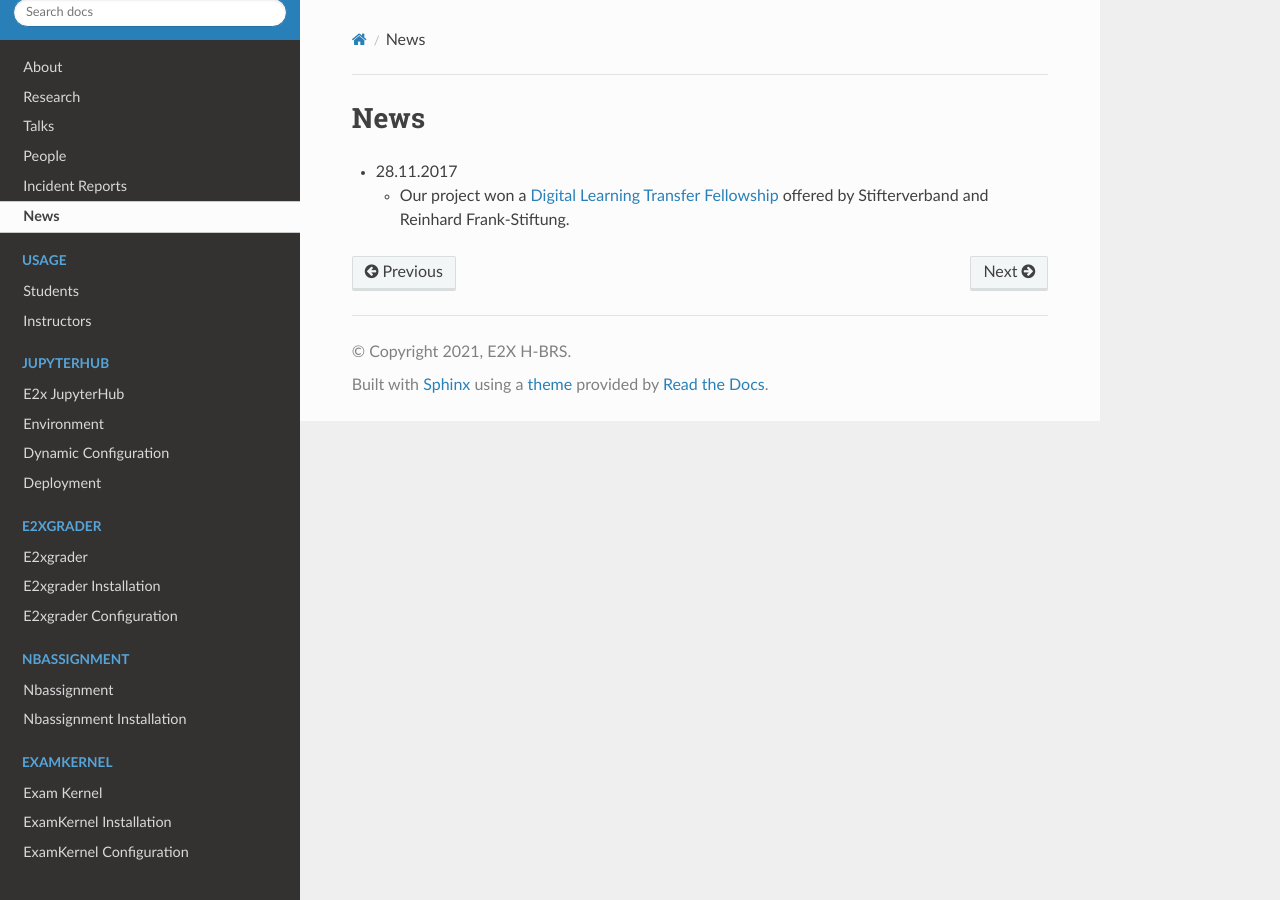
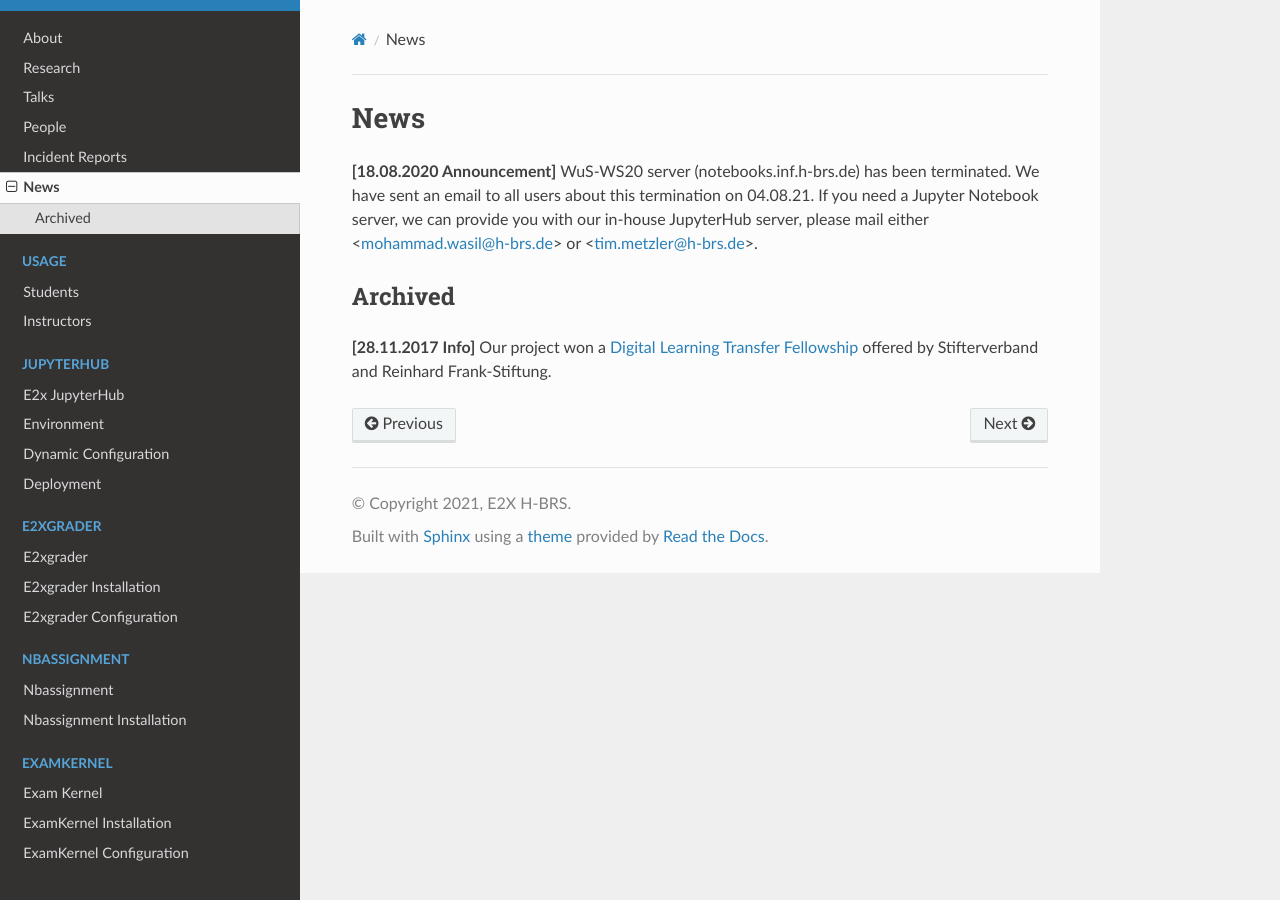
Before and after one commit to DigiKlausur/e2x-docs, a Sphinx documentation site: the page built from docs/source/news.rst, in a window 1280 px wide. Built offline with Sphinx 7.4.7 and the Read the Docs theme 2.0.0, drawn with Linux system fonts in a browser that asks for light colours.

Commit message:
[news] update news

```diff
--- a/docs/source/news.rst
+++ b/docs/source/news.rst
@@ -1,9 +1,16 @@
 .. _news:
 
-************************
+****
 News
-************************
+****
 
-* 28.11.2017
+**[18.08.2020 Announcement]** WuS-WS20 server (notebooks.inf.h-brs.de) has been terminated. We have sent an email to all users about this termination on 04.08.21. If you need a Jupyter Notebook server, we can provide you with our in-house JupyterHub server, please mail either <mohammad.wasil@h-brs.de> or <tim.metzler@h-brs.de>.
 
-  * Our project won a `Digital Learning Transfer Fellowship <https://www.stifterverband.org/pressemitteilungen/2017_11_28_digital_learning_transfer_fellowship>`_ offered by Stifterverband and Reinhard Frank-Stiftung.
+.. 2nd news to show in homepage
+
+.. 3rd news to show in homepage
+
+Archived
+========
+
+**[28.11.2017 Info]** Our project won a `Digital Learning Transfer Fellowship <https://www.stifterverband.org/pressemitteilungen/2017_11_28_digital_learning_transfer_fellowship>`_ offered by Stifterverband and Reinhard Frank-Stiftung.
```
